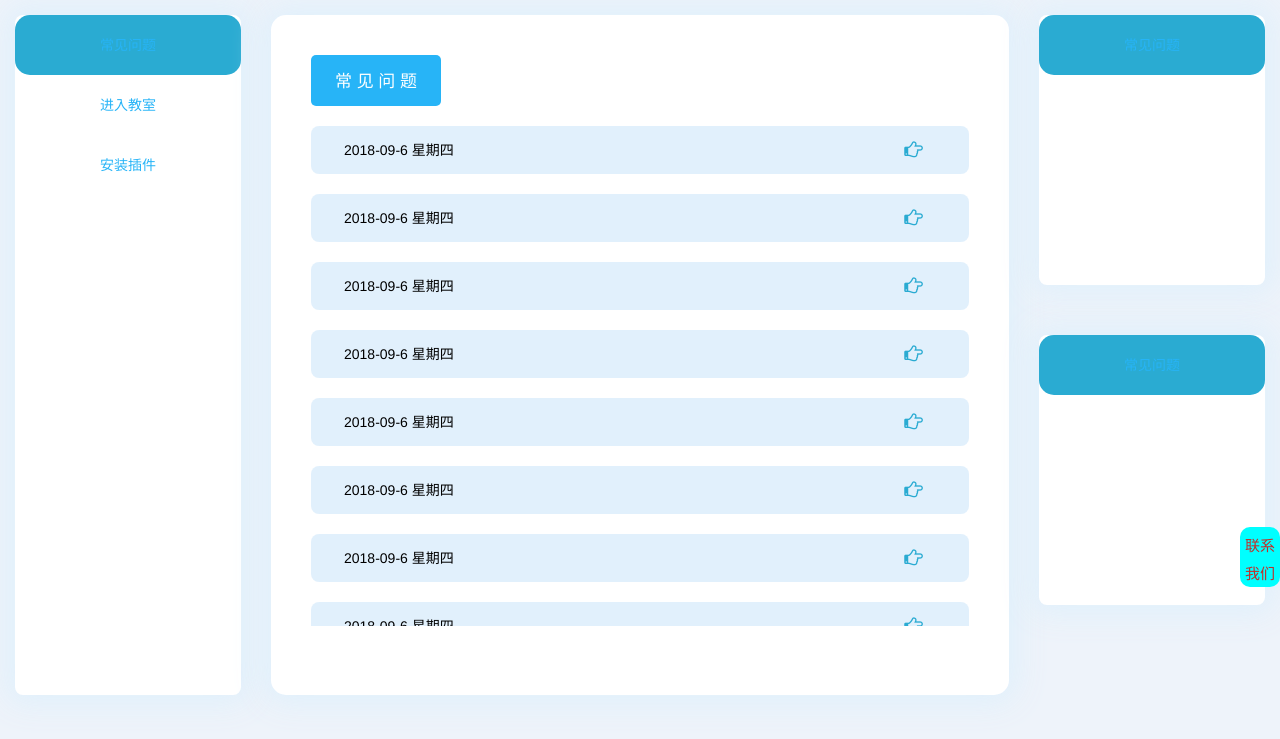
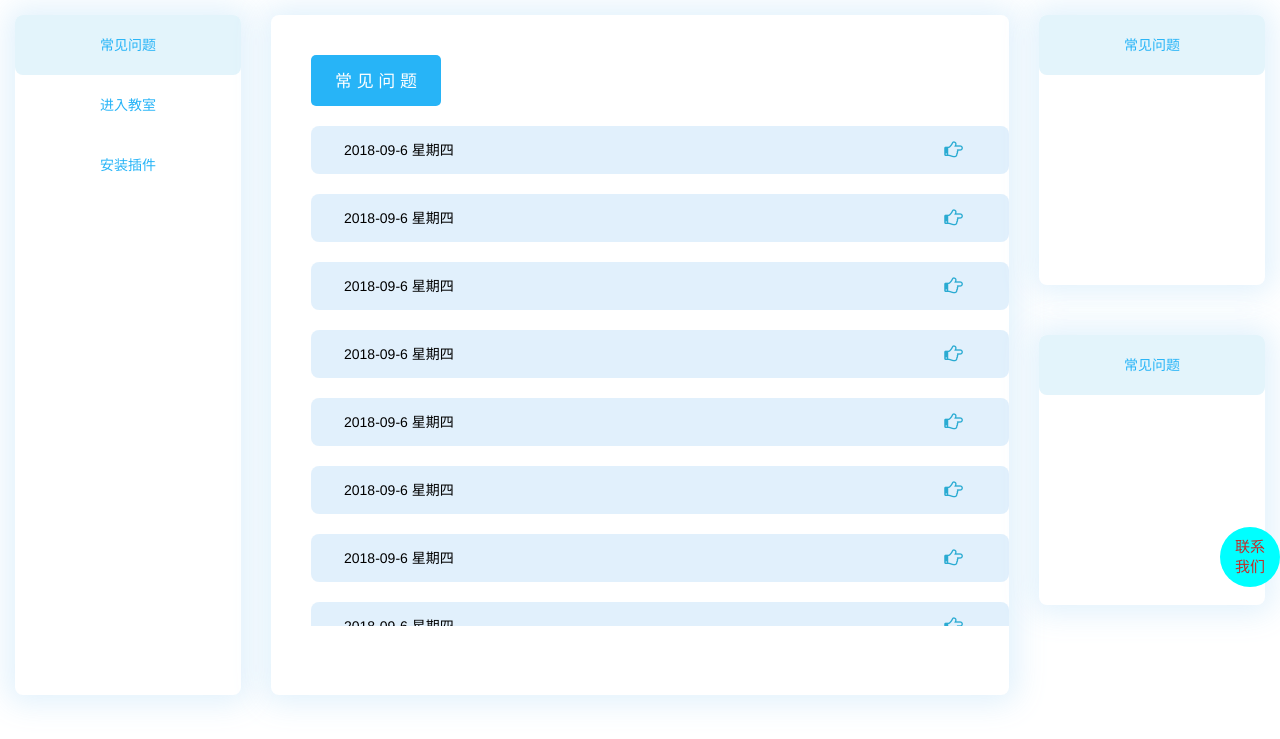
Before and after one commit to huan2197960230/kuding, a Django app: page /help/ in a window 1280 px wide. Shown: the top 739 px of the page. Run offline with Django 3.2, Linux system fonts and the light colour scheme; some libraries are stand-ins or nearby versions.

Commit message:
help页面优化

```diff
--- a/static/css/kuding.css
+++ b/static/css/kuding.css
@@ -105,8 +105,8 @@ ul.sc::-webkit-scrollbar-track { /*滚动条里面轨道*/
 
 /*导航点击样式*/
 .active {
-    background-color: #2aabd2;
-    border-radius: 15px;
+    background-color: #e3f4fb;
+    border-radius: 8px;
 }
 
 /*帮助信息相关样式*/
@@ -149,3 +149,18 @@ body{
     border: crimson 2px solid;
     border-radius: 10px;
 }
+
+.spn {
+    position: absolute;
+    left: -60px;
+    height: 60px;
+    width: 60px;
+    top: 100px;
+    background-color: cyan;
+    color: #c12e2a;
+    text-align: center;
+    border-radius: 30px;
+    line-height: 20px;
+    font-size: 15px;
+    padding: 10px
+}
--- a/templates/help.html
+++ b/templates/help.html
@@ -8,7 +8,7 @@
     <link rel="stylesheet" href="/static/plug/font-awesome/css/font-awesome.css">
     <link rel="stylesheet" href="/static/css/kuding.css">
 </head>
-<body style="background-color: #eef3fa;">
+<body style="background-color: #ffffff;">
 <div class="container-fluid">
     <div class="row">
         {#        bootstrap导航条（网页区域划分2-8-2）#}
@@ -37,9 +37,9 @@
             <div class="tab-content">
                 {#                导航条显示第一部分内容  常见问题#}
                 <div role="tabpanel" id="problem" class="bord tab-pane active"
-                     style="background: #ffffff;box-shadow: 0 0 30px 8px rgba(222,239,252,.9);margin: 15px;padding-left: 0;padding-right: 0;height: 680px">
-                    <div style="padding-right: 40px;padding-top: 40px">
-                        <div style=" height: 51px;color: #ffffff;font-size: 17px;border-radius: 5px;background: #27b4f7; text-align: center;width: 130px;padding: 15px 0;margin: 0 auto 20px 40px">
+                     style="background: #ffffff;box-shadow: 0 0 30px 8px rgba(222,239,252,.9);margin: 15px;padding-left: 0;padding-right: 0;height: 680px;">
+                    <div style="padding-top: 40px;">
+                        <div style=" height: 51px;color: #ffffff;font-size: 17px;border-radius: 5px;background: #27b4f7; text-align: center;width: 130px;padding: 15px 0;margin: 0 auto 20px 40px;">
                             常 见 问 题
                         </div>
                         {#                        显示常见问题（静态/动态？）#}
@@ -307,7 +307,7 @@
                             进 入 教 室
                         </div>
                         <div style="text-align: center;">
-                            <p style="padding: 0 20px">登陆傲梦个人平台<i class="fa fa-long-arrow-right"></i> 点击课程管理栏目<i
+                            <p style="padding: 0 40px">登陆傲梦个人平台<i class="fa fa-long-arrow-right"></i> 点击课程管理栏目<i
                                     class="fa fa-long-arrow-right"></i> 查看我的课程计划<i class="fa fa-long-arrow-right"></i>
                                 点击查看备注并记住上课口令<i class="fa fa-long-arrow-right"></i> 点击进入房间<i
                                         class="fa fa-long-arrow-right"></i> 输入昵称与上课口令
@@ -327,7 +327,7 @@
                             安 装 插 件
                         </div>
                         <div style="text-align: center;">
-                            <p style="padding: 0 20px">点击下载启动器 <i class="fa fa-long-arrow-right"></i> 另存为电脑文件夹中 <i
+                            <p style="padding: 0 40px">点击下载启动器 <i class="fa fa-long-arrow-right"></i> 另存为电脑文件夹中 <i
                                     class="fa fa-long-arrow-right"></i> 解压压缩吧<i class="fa fa-long-arrow-right"></i>
                                 双击并安装解压后文件<i class="fa fa-long-arrow-right"></i>安装后回到之前的点击启动页面，并点击红色的启动按钮就能进入房间啦</p>
                             <div style="">
@@ -351,9 +351,9 @@
             {#            “联系我们（可添加二维码或其他  暂空）”#}
             <div id="con"
                  style="width: 200px;text-align: center;right: -200px;position: fixed;z-index: 9999;top: 28%;background-color: #e3f4fb;border-radius: 10px;">
-                <span style="position: absolute;left: -40px;height: 60px;width: 40px;top: 100px;background-color: cyan;color: #c12e2a;text-align: center;border-radius: 10px;line-height: 28px;font-size: 15px;padding: 5px">联系我们</span>
-                <p style="padding-top: 15px;font-size: 20px;color: #2aabd2">联系我们</p>
-                <div style="height: 200px;width: 200px;background: #31b0d5;border-radius: 10px;">
+                <span class="spn">联系我们</span>
+                <p style="padding-top: 15px;font-size: 15px;color: #2aabd2">联系我们</p>
+                <div style="height: 200px;width: 200px;background: #c8e5bc;border-radius: 10px;">
                 </div>
             </div>
             {#            一个框内容暂定#}
```
